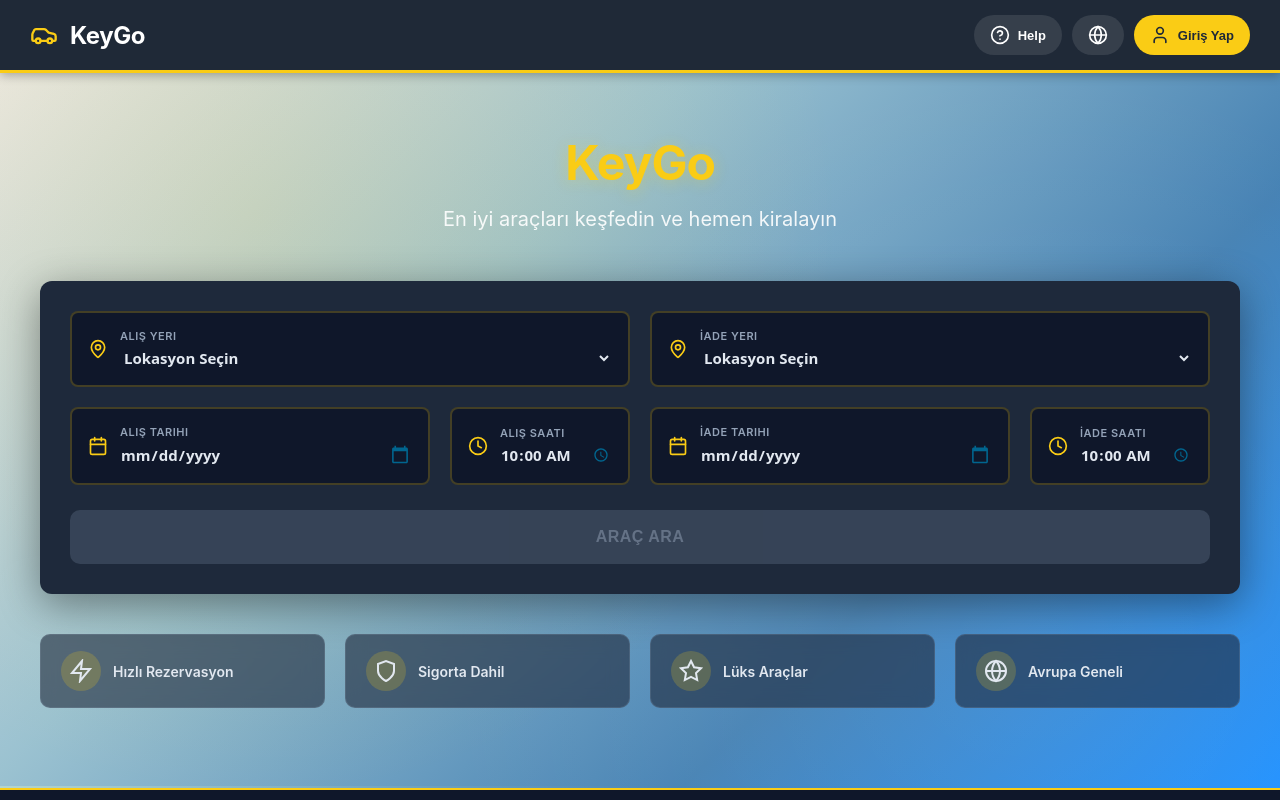
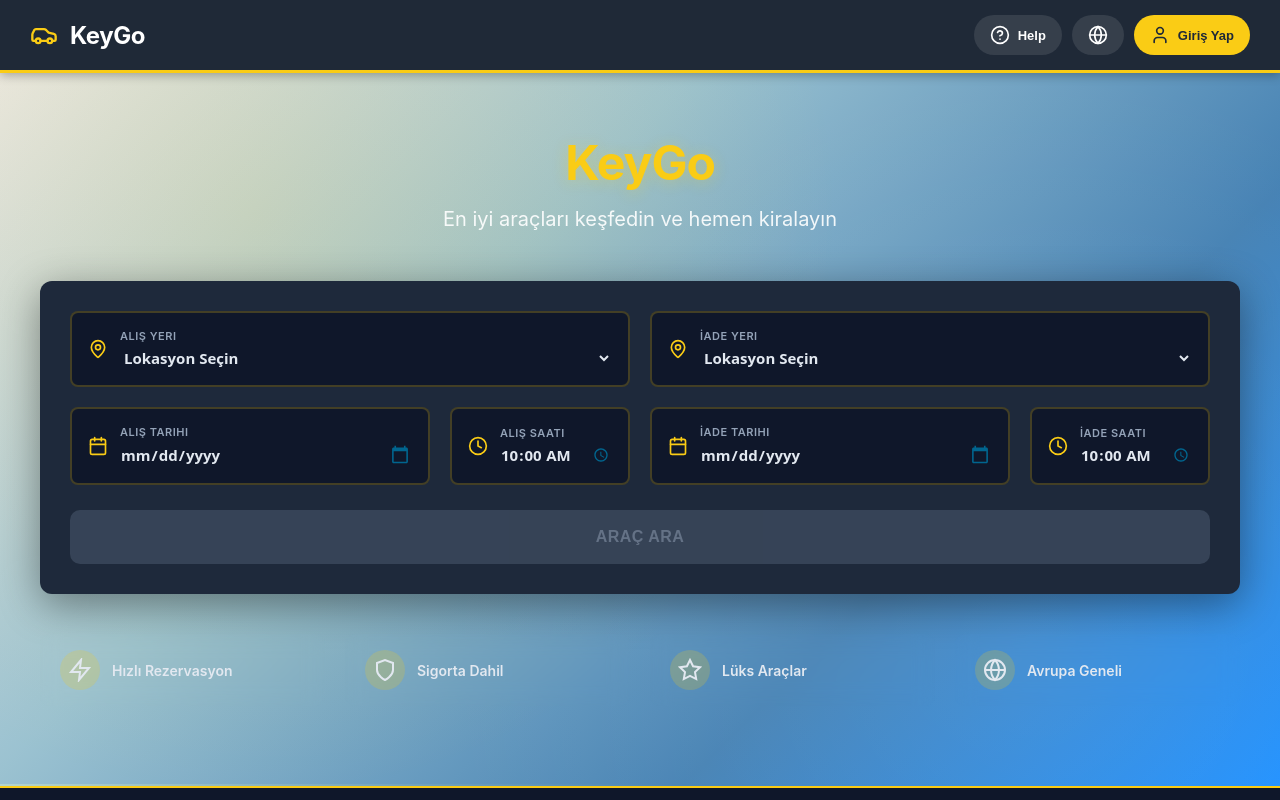
Before and after one commit to Yunusisback/Rent-a-car-MVC, a React (Vite) app: page / in a window 1280 px wide. Shown: the top 800 px of the page. Built offline with nearby package versions, Linux system fonts and the light colour scheme.

Commit message:
Update Hero.css to remove background and border
Removed background color and border from Hero styles.

```diff
--- a/src/styles/Hero.css
+++ b/src/styles/Hero.css
@@ -215,14 +215,13 @@
   align-items: center;
   gap: 12px;
   padding: 16px 20px;
-  background: rgba(30, 41, 59, 0.6);
   backdrop-filter: blur(10px);
   border-radius: 10px;
   color: #e2e8f0;
   font-size: 14px;
   font-weight: 600;
   transition: all 0.3s ease;
-  border: 1px solid rgba(148, 163, 184, 0.2);
+
 }
 
 .feature-new:hover {
```
